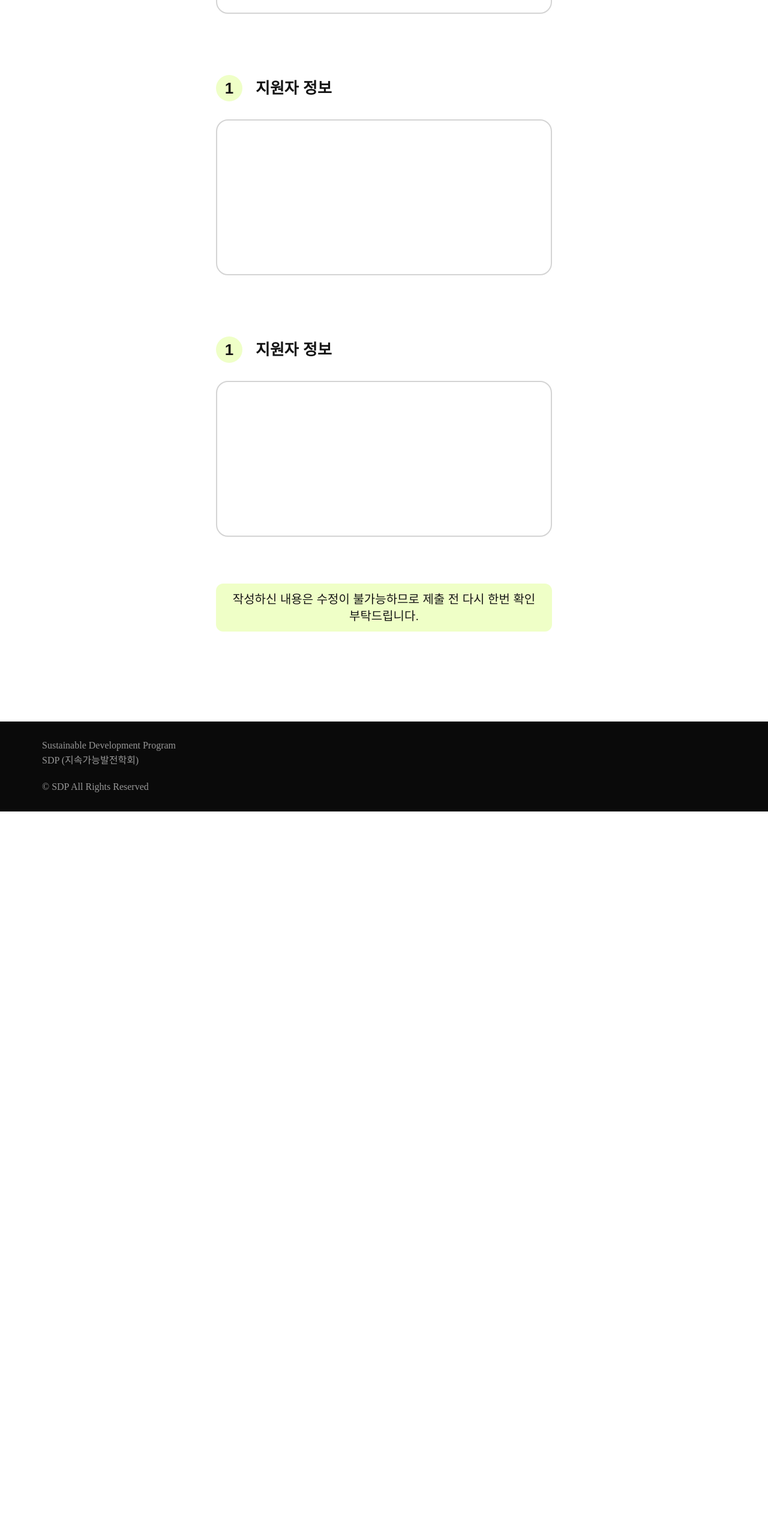
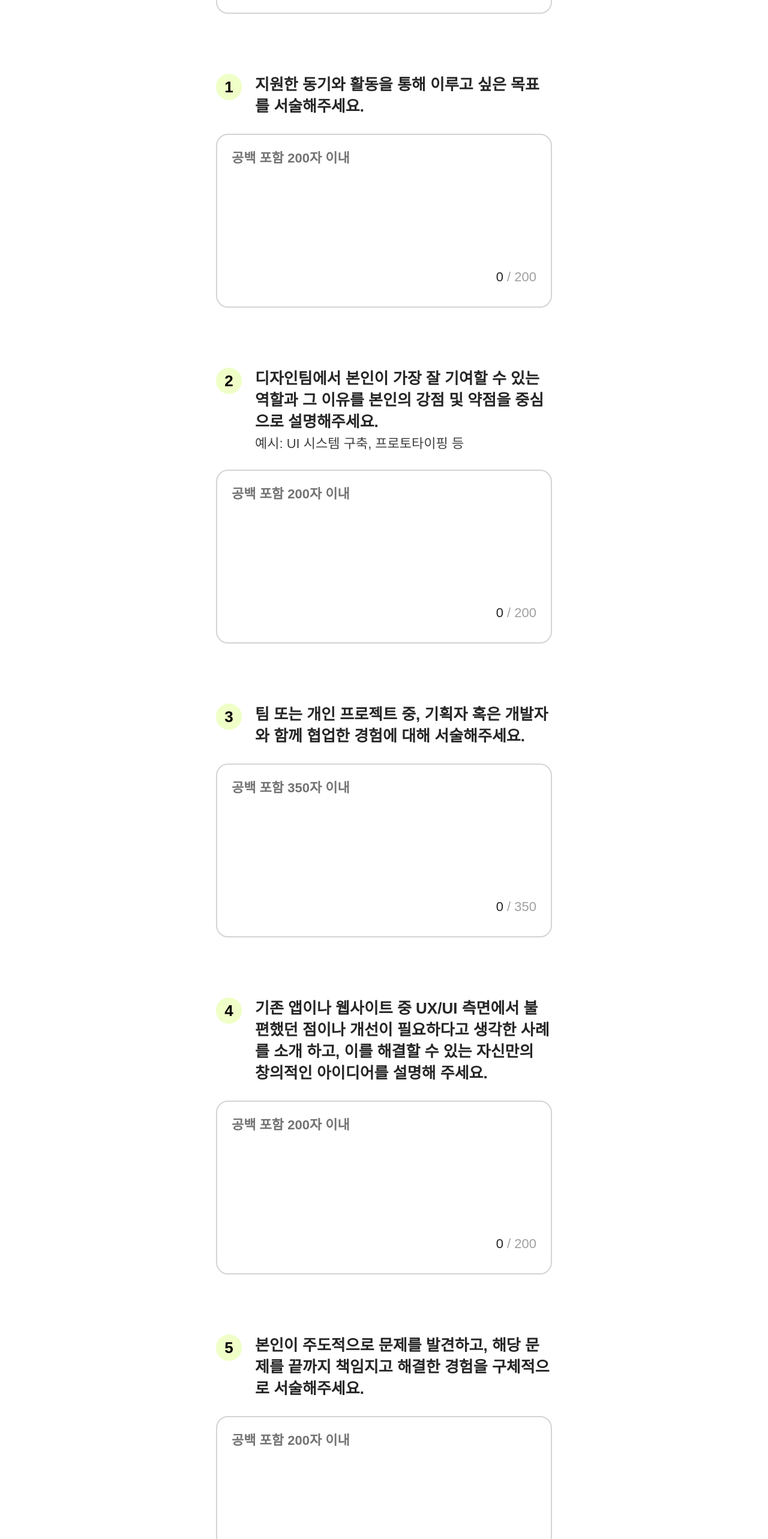
Before and after one commit to SDP1617-Web/SDP1617-Web-FRONT, a Next.js app: page /apply in a window 1280 px wide. Shown: the part 1560-4126 px from the top of the page at 60% size. Before the commit the page ends 2913 px from the top, so only its background shows below. Built offline with nearby package versions, Linux system fonts and the light colour scheme; a web font is replaced by a local one.

Commit message:
feat: 자기소개 관련 UI

```diff
--- a/src/components/apply/ApplyForm.tsx
+++ b/src/components/apply/ApplyForm.tsx
@@ -116,21 +116,72 @@ const ApplyForm = () => {
           </Button>
         </div>
       </section>
+
       {/* 지원동기 */}
-      {/* 해당 값들 6개 */}
       <section className="mt-[100px] flex flex-col gap-y-[28px]">
-        <div className="flex flex-row items-center gap-[22px]">
-          {/* Button Component - v4 */}
-          <div className="bg-sdp-main-secondary inline-flex size-11 items-center justify-center rounded-full">
-            <h3 className="h3 text-sdp-grey-900 justify-center font-semibold">
-              1
-            </h3>
-          </div>
-          {/* Question Text */}
-          <h3 className="h3 text-sdp-grey-900">{APPLY_INFORMATION}</h3>
-        </div>
         {/* TextBox Component */}
-        <div className="outline-sdp-grey-300 inline-flex h-[260px] w-full flex-col items-center justify-start gap-[8px] self-stretch rounded-[20px] p-[32px] outline-2 -outline-offset-2" />
+        <LayoutInput
+          num="1"
+          title="지원한 동기와 활동을 통해 이루고 싶은 목표를 서술해주세요."
+          maxLength={200}
+          placeholder="공백 포함 200자 이내"
+        />
+      </section>
+
+      {/* 강점, 약점 */}
+      <section className="mt-[100px] flex flex-col gap-y-[28px]">
+        {/* TextBox Component */}
+        <LayoutInput
+          num="2"
+          title="디자인팀에서 본인이 가장 잘 기여할 수 있는 역할과 그 이유를 본인의 강점 및 약점을 중심으로 설명해주세요."
+          subTitle="예시: UI 시스템 구축, 프로토타이핑 등"
+          maxLength={200}
+          placeholder="공백 포함 200자 이내"
+        />
+      </section>
+
+      {/* 협업 경험 */}
+      <section className="mt-[100px] flex flex-col gap-y-[28px]">
+        {/* TextBox Component */}
+        <LayoutInput
+          num="3"
+          title="팀 또는 개인 프로젝트 중, 기획자 혹은 개발자와 함께 협업한 경험에 대해 서술해주세요."
+          maxLength={350}
+          placeholder="공백 포함 350자 이내"
+        />
+      </section>
+
+      {/* 창의적 사고 */}
+      <section className="mt-[100px] flex flex-col gap-y-[28px]">
+        {/* TextBox Component */}
+        <LayoutInput
+          num="4"
+          title="기존 앱이나 웹사이트 중 UX/UI 측면에서 불편했던 점이나 개선이 필요하다고 생각한 사례를 소개 하고, 이를 해결할 수 있는 자신만의 창의적인 아이디어를 설명해 주세요."
+          maxLength={200}
+          placeholder="공백 포함 200자 이내"
+        />
+      </section>
+
+      {/* 주도적 문제 해결 */}
+      <section className="mt-[100px] flex flex-col gap-y-[28px]">
+        {/* TextBox Component */}
+        <LayoutInput
+          num="5"
+          title="본인이 주도적으로 문제를 발견하고, 해당 문제를 끝까지 책임지고 해결한 경험을 구체적으로 서술해주세요."
+          maxLength={200}
+          placeholder="공백 포함 200자 이내"
+        />
+      </section>
+
+      {/* 의견 조율 능력 */}
+      <section className="mt-[100px] flex flex-col gap-y-[28px]">
+        {/* TextBox Component */}
+        <LayoutInput
+          num="6"
+          title="의견 충돌이나 소통의 어려움이 있었던 상황에서, 타인과 조율하며 문제를 해결하거나 결과를 개선한 경험을 서술해주세요."
+          maxLength={200}
+          placeholder="공백 포함 200자 이내"
+        />
       </section>
 
       {/* 면접 시간대 */}
```
